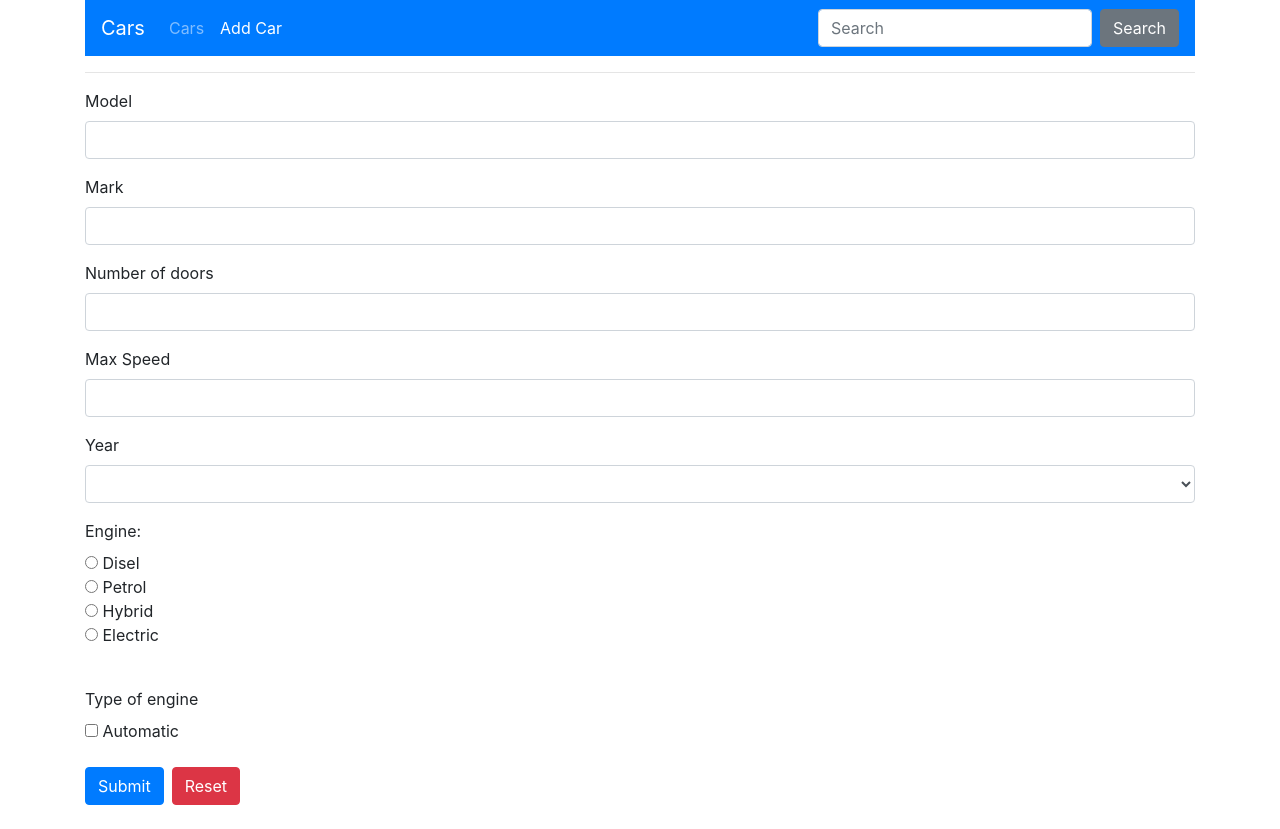
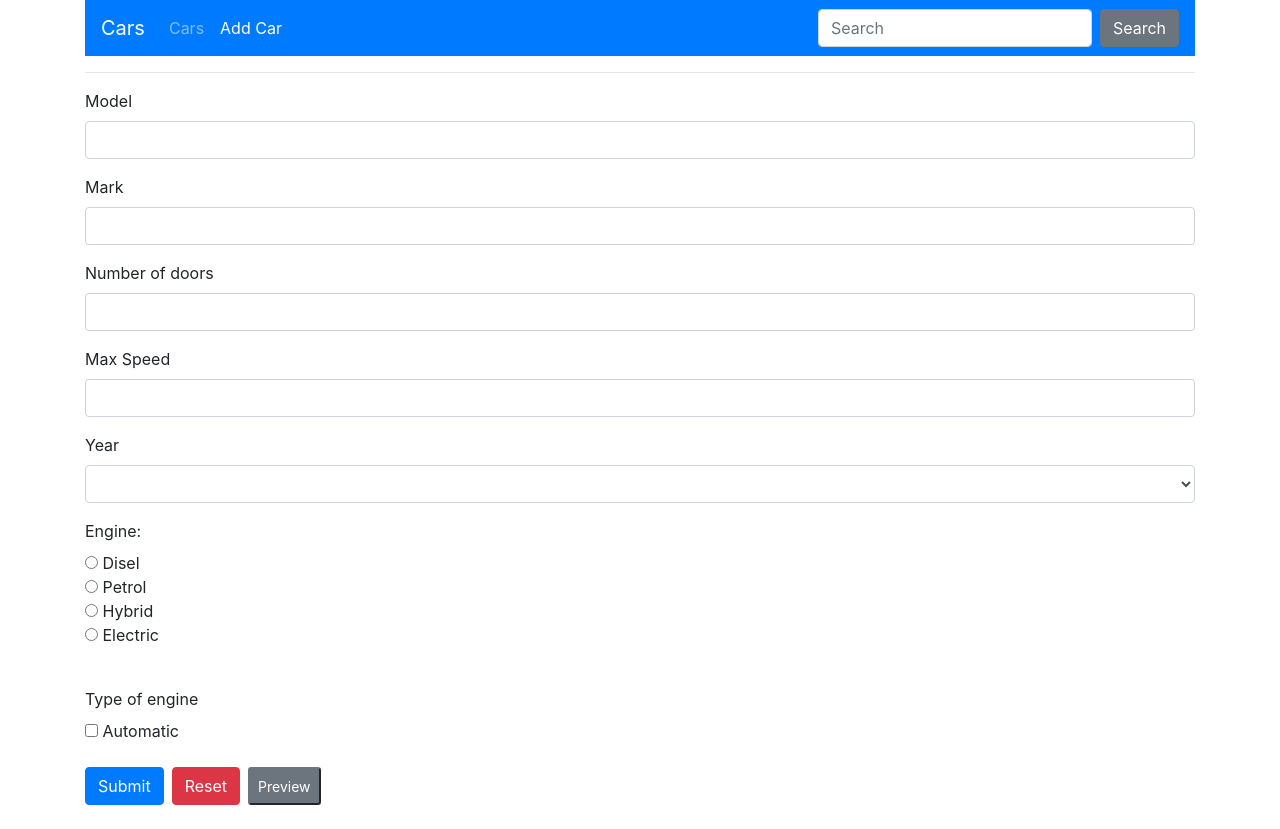
Before and after one commit to Nemanja1989/angularcars, an Angular app: page /add in a window 1280 px wide. Built offline with nearby package versions, Linux system fonts and the light colour scheme.

Commit message:
master added preview(alert), task 5

```diff
--- a/src/app/components/car-form/car-form.component.html
+++ b/src/app/components/car-form/car-form.component.html
@@ -44,6 +44,7 @@
     <div class="input-group col-md-5 pl-0 my-lg-4 my-2">
         <button type="submit" class="btn btn-primary mr-2">Submit</button>
         <button type="button" class="btn btn-secondary mr-2 btn-danger" (click)="carForm.reset()">Reset</button>
+        <button type="button" class="btn-sm btn-secondary" (click)="showPreview()">Preview</button>
 
     </div>
 </form>
--- a/src/app/components/car-form/car-form.component.ts
+++ b/src/app/components/car-form/car-form.component.ts
@@ -10,7 +10,7 @@ import {Router} from '@angular/router';
 })
 export class CarFormComponent implements OnInit {
 
-    private car: Car;
+    public car: Car;
     public years = [];
 
     constructor(private _carsService: CarService,
@@ -27,6 +27,19 @@ export class CarFormComponent implements OnInit {
         this.router.navigate(['/cars']);
     }
 
+    public showPreview() {
+        alert(`
+            Mark: ${this.car.mark},
+            Model: ${this.car.model},
+            Engine: ${this.car.engine},
+            Year: ${this.car.year},
+            Number of doors: ${this.car.numberOfDoors},
+            Max speed: ${this.car.maxSpeed},
+            Type of engine: ${this.car.isAutomatic},
+        `);
+    }
+
+
 
     ngOnInit() {
     }
```
